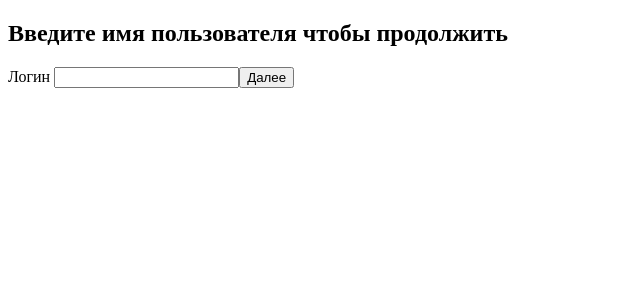
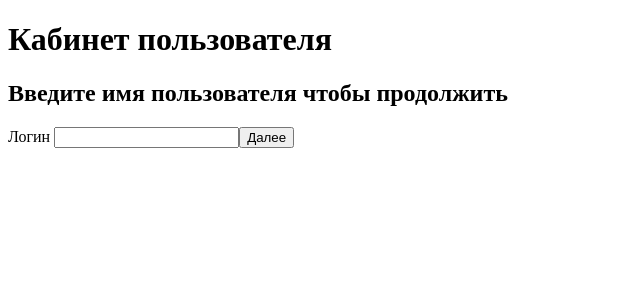
Before and after one commit to glevanov/test-vue-login, a Vue app: page / in a window 1280 px wide. Shown: the top 300 px of the page, without its empty margins (0-640 px from the left). Built offline with nearby package versions, Linux system fonts and the light colour scheme.

Commit message:
Add app heading

```diff
--- a/src/App.vue
+++ b/src/App.vue
@@ -1,5 +1,6 @@
 <template>
   <div id="app">
+    <h1>Кабинет пользователя</h1>
     <router-view />
   </div>
 </template>
```
